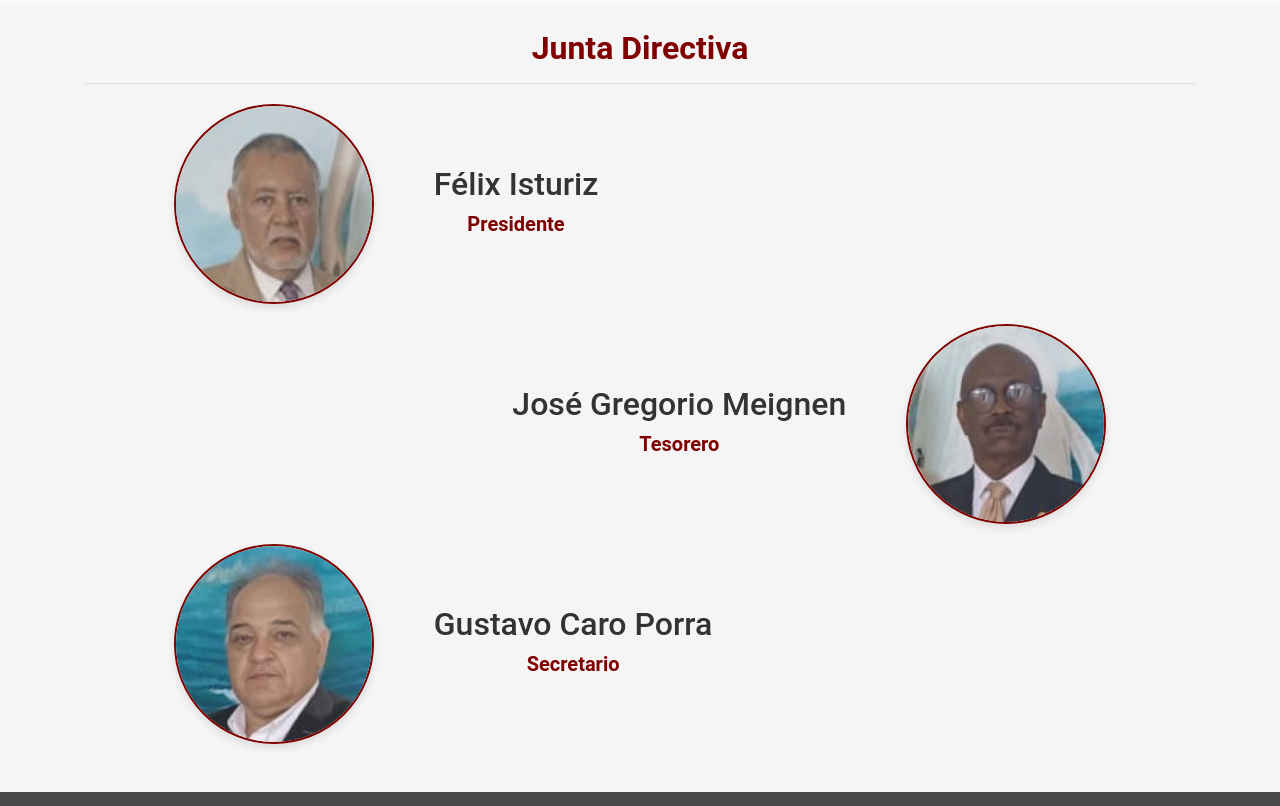
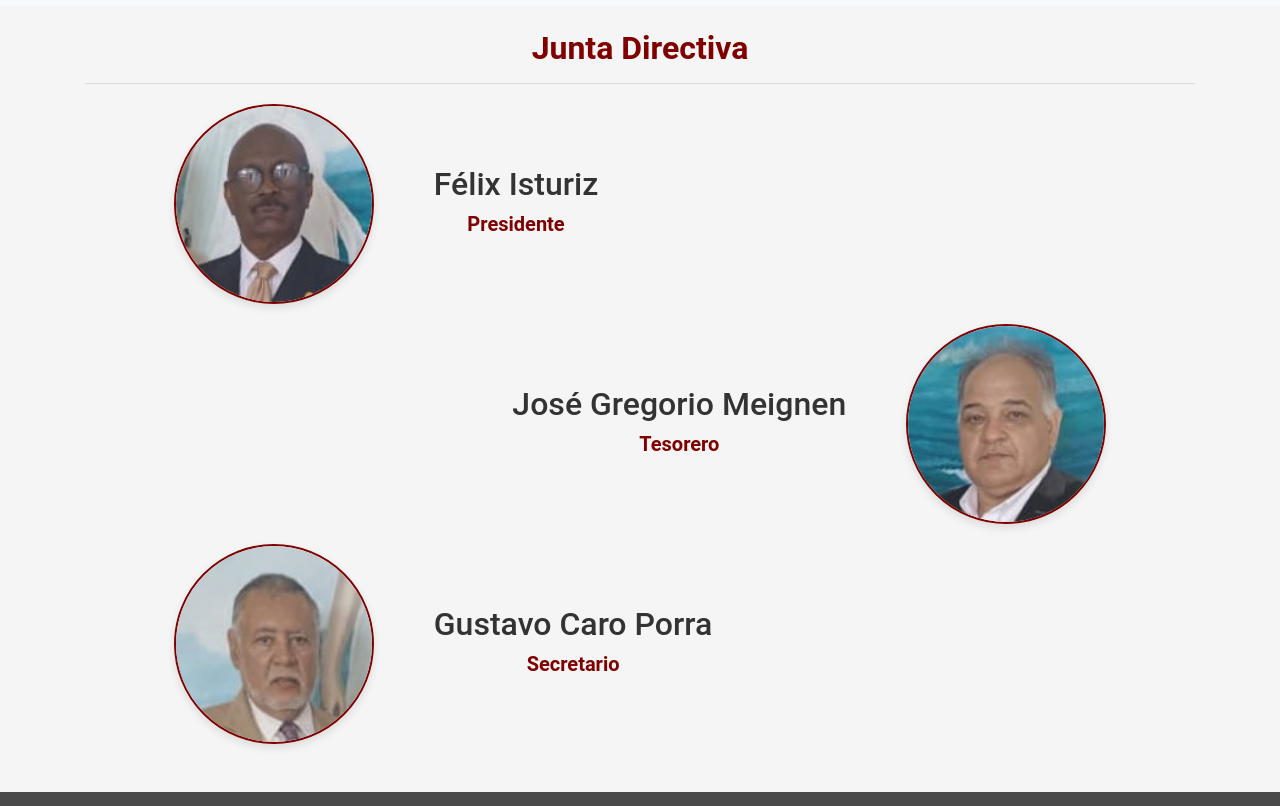
Before and after one commit to HumSos/WebAbogados, a website: page views/juntaDirectiva.html in a window 1280 px wide. Shown: the part 146-952 px from the top of the page. Drawn offline with nearby package versions, Linux system fonts and the light colour scheme.

Commit message:
FIX: Fotos Junta Directiva

```diff
--- a/views/juntaDirectiva.html
+++ b/views/juntaDirectiva.html
@@ -51,7 +51,7 @@
         <h2 class="text-center vinotinto">Junta Directiva</h2>
         <hr>
         <div class="director-info">
-            <img src="../images/JuntaDirectiva.jpeg" class="profile-img" alt="Félix Isturiz">
+            <img src="../images/JuntaDirectiva1.jpg" class="profile-img" alt="Félix Isturiz">
             <div>
                 <h2>Félix Isturiz</h2>
                 <h5 class="text-center vinotinto">Presidente</h5>
@@ -62,10 +62,10 @@
                 <h2>José Gregorio Meignen</h2>
                 <h5 class="text-center vinotinto">Tesorero</h5>
             </div>
-            <img src="../images/JuntaDirectiva1.jpg" class="profile-img-2" alt="José Gregorio Meignen">
+            <img src="../images/JuntaDirectiva2.jpg" class="profile-img-2" alt="José Gregorio Meignen">
         </div>
         <div class="director-info">
-            <img src="../images/JuntaDirectiva2.jpg" class="profile-img" alt="Gustavo Caro Porra">
+            <img src="../images/JuntaDirectiva.jpeg" class="profile-img" alt="Gustavo Caro Porra">
             <div>
                 <h2>Gustavo Caro Porra</h2>
                 <h5 class="text-center vinotinto">Secretario</h5>
```
